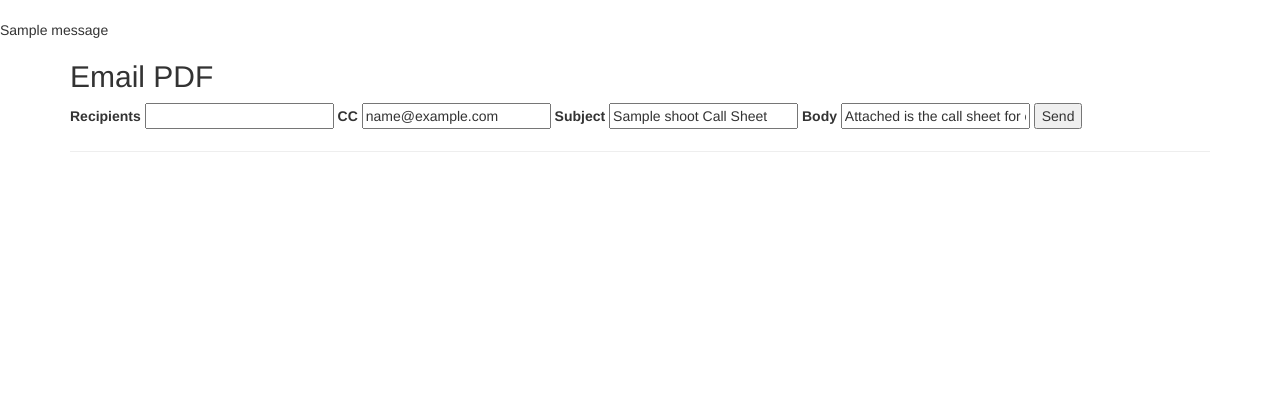
After one commit to dbish/MyCallTime, a Flask app: page /emailpdf/1 in a window 1280 px wide. The commit adds this page. Shown: the top 420 px of the page. Run offline with Flask 2, Linux system fonts and the light colour scheme; the visitor is signed in with stand-in values (Sample User, id 1); tables that the repository leaves empty hold one stand-in row (values such as "Sample post"); one stand-in notice (Sample message) is shown; parts of the project's set-up code (start-up, migrations or seed data) failed here and were passed over; some libraries are stand-ins or nearby versions.

Commit message:
basic email sending working for 1 recipient with attached shoot pdf.

```diff
--- a/MyCallTime/MyCallTime/forms.py
+++ b/MyCallTime/MyCallTime/forms.py
@@ -183,3 +183,10 @@ class SignInForm(Form):
         else:
             self.email.errors.append("Invalid e-mail or password")
             return False
+
+class EmailForm(Form):
+    recipient = TextField("Recipients",  [validators.Required("Please enter an email address."), validators.Email("Please enter a valid email address.")])
+    cc = TextField("CC",  [validators.Email("Please enter a valid email address.")])
+    subject = TextField("Subject", [validators.Required("Please enter a subject.")])
+    message = TextField("Body")
+    submit = SubmitField("Send")
--- /dev/null
+++ b/MyCallTime/MyCallTime/templates/sendemail.html
@@ -0,0 +1,38 @@
+{% extends "layout.html" %}
+
+{% block content %}
+<h2>Email PDF</h2>
+{% for message in form.recipient.errors %}
+<div class="flash">{{ message }}</div>
+{% endfor %}
+
+{% for message in form.cc.errors %}
+<div class="flash">{{ message }}</div>
+{% endfor %}
+
+{% for message in form.subject.errors %}
+<div class="flash">{{ message }}</div>
+{% endfor %}
+
+{% for message in form.message.errors %}
+<div class="flash">{{ message }}</div>
+{% endfor %}
+
+<form action="{{ url_for('emailPDF', shoot_id=id) }}" method=post>
+    {{ form.hidden_tag() }}
+
+    {{ form.recipient.label }}
+    {{ form.recipient }}
+
+    {{ form.cc.label }}
+    {{ form.cc }}
+
+    {{ form.subject.label }}
+    {{ form.subject }}
+
+    {{ form.message.label }}
+    {{ form.message }}
+
+    {{ form.submit }}
+</form>
+{% endblock %}
--- a/MyCallTime/MyCallTime/views.py
+++ b/MyCallTime/MyCallTime/views.py
@@ -5,7 +5,7 @@ Routes and views for the flask application.
 from datetime import datetime
 from flask import render_template, request, flash, session, url_for, redirect, jsonify, json
 from MyCallTime import app
-from MyCallTime.forms import ContactForm, SignupForm, SignInForm, ShootsForm
+from MyCallTime.forms import ContactForm, SignupForm, SignInForm, ShootsForm, EmailForm
 from MyCallTime.models  import db
 from MyCallTime.models import Shoots, User, Talent, Photo, Catering, Art, Makeup, Hair, Wardrobe, Production
 from MyCallTime.models import ArtAssistants, ProdAssistants, PhotoAssistants, HairAssistants, MakeupAssistants, WardrobeAssistants
@@ -13,7 +13,11 @@ from wtforms.ext.sqlalchemy.orm import model_form
 from flask_wtf import Form
 from copy import deepcopy
 from fpdf import FPDF, HTMLMixin
+from flask.ext.mail import Message, Mail
+import MyCallTime.config as config
 Title = " "
+
+mail = Mail(app)
 
 @app.route('/')
 @app.route('/home')
@@ -292,3 +296,29 @@ def savePDF(shoot_id):
     response.headers['Content-Disposition'] = 'attachment; filename="shoot.pdf"'
 
     return response
+
+@app.route('/emailpdf/<int:shoot_id>', methods=['GET', 'POST'])
+def emailPDF(shoot_id):
+    if 'email' not in session:
+        return redirect(url_for('signin'))
+
+    form = EmailForm()
+    shoot = db.session.query(Shoots).get(shoot_id)
+    if request.method == 'POST':
+        if form.validate() == False:
+            return render_template('sendemail.html', form=form, id=shoot_id)
+        else:
+            msg = Message(form.subject.data, sender=config.emailUsername,
+                          recipients=[form.recipient.data], cc=[form.cc.data])
+            msg.body=form.message.data
+            pdf = createPdf(shoot.name, shoot.date, shoot.location, shoot.ID, shoot)
+            msg.attach("mycallsheet.pdf", "application/pdf", pdf)
+            mail.send(msg)
+            return 'Email sent.'
+
+
+    elif request.method == 'GET':
+        form.cc.data=session['email']
+        form.subject.data=shoot.name+" Call Sheet"
+        form.message.data = "Attached is the call sheet for our upcoming shoot."
+        return render_template('sendemail.html', form=form, id=shoot_id)
```
Also changed, not shown: MyCallTime/MyCallTime/__init__.py (+8 -1 lines), MyCallTime/MyCallTime/templates/edit.html (+5 -3 lines), 1 other file.
